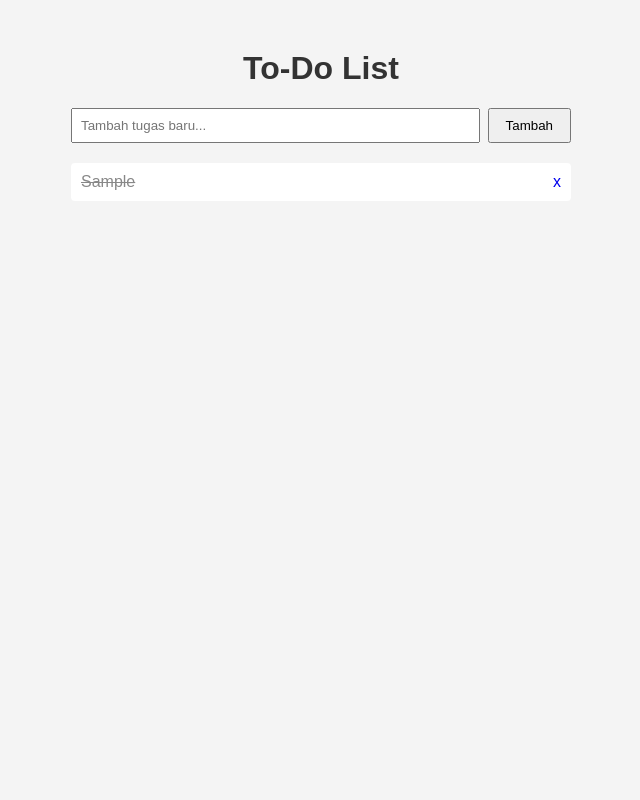
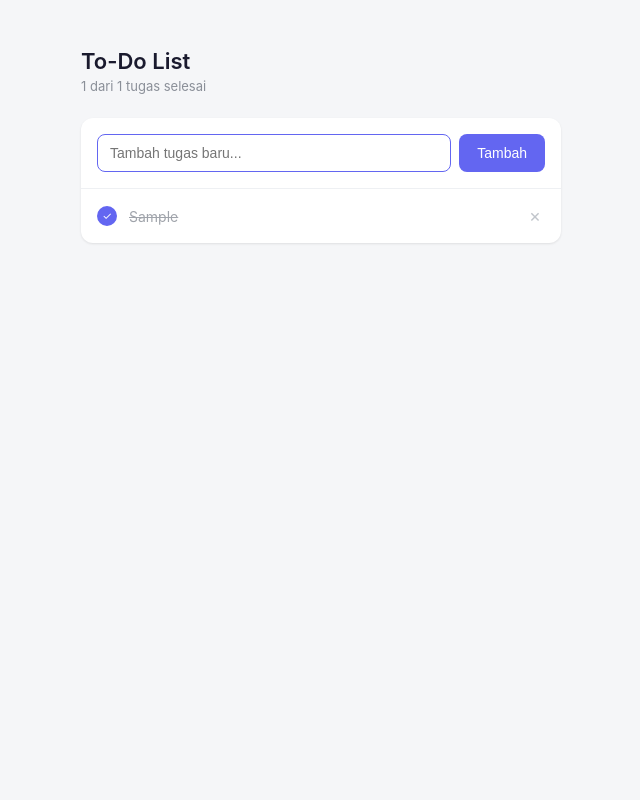
Before and after one commit to Zeydann/todo-app, a PHP site: page / in a window 1280 px wide. Shown: the whole page, without its empty margins (319-959 px from the left). Run offline with PHP 8.4, Linux system fonts and the light colour scheme; tables that the repository leaves empty hold one stand-in row (values such as "Sample post").

Commit message:
revamp UI: minimalist clean design with card layout, progress counter, custom checkboxes

```diff
--- a/index.php
+++ b/index.php
@@ -1,7 +1,6 @@
 <?php
 require_once __DIR__ . "/config.php";
 
-// Tambah todo baru
 if ($_SERVER['REQUEST_METHOD'] === 'POST' && isset($_POST['task']) && trim($_POST['task']) !== '') {
     $task = mysqli_real_escape_string($conn, trim($_POST['task']));
     mysqli_query($conn, "INSERT INTO todos (task, status) VALUES ('$task', 'pending')");
@@ -9,7 +8,6 @@ if ($_SERVER['REQUEST_METHOD'] === 'POST' && isset($_POST['task']) && trim($_POS
     exit;
 }
 
-// Tandai selesai
 if (isset($_GET['complete'])) {
     $id = (int)$_GET['complete'];
     mysqli_query($conn, "UPDATE todos SET status='done' WHERE id=$id");
@@ -17,7 +15,6 @@ if (isset($_GET['complete'])) {
     exit;
 }
 
-// Hapus todo
 if (isset($_GET['delete'])) {
     $id = (int)$_GET['delete'];
     mysqli_query($conn, "DELETE FROM todos WHERE id=$id");
@@ -26,44 +23,148 @@ if (isset($_GET['delete'])) {
 }
 
 $result = mysqli_query($conn, "SELECT * FROM todos ORDER BY created_at DESC");
+$todos = mysqli_fetch_all($result, MYSQLI_ASSOC);
+$total = count($todos);
+$done = count(array_filter($todos, fn($t) => $t['status'] === 'done'));
 ?>
 <!DOCTYPE html>
 <html lang="id">
 <head>
     <meta charset="UTF-8">
+    <meta name="viewport" content="width=device-width, initial-scale=1">
     <title>To-Do List</title>
     <style>
-        body { font-family: Arial, sans-serif; max-width: 500px; margin: 50px auto; background: #f4f4f4; }
-        h1 { text-align: center; color: #333; }
-        form { display: flex; gap: 8px; margin-bottom: 20px; }
-        input[type=text] { flex: 1; padding: 8px; }
-        button { padding: 8px 16px; cursor: pointer; }
-        ul { list-style: none; padding: 0; }
-        li { background: white; padding: 10px; margin-bottom: 8px; border-radius: 4px; display: flex; justify-content: space-between; align-items: center; }
-        .done { text-decoration: line-through; color: #888; }
-        a { text-decoration: none; margin-left: 8px; }
+        * { box-sizing: border-box; margin: 0; padding: 0; }
+        body {
+            font-family: -apple-system, BlinkMacSystemFont, "Segoe UI", Roboto, sans-serif;
+            background: #f5f6f8;
+            color: #1a1a2e;
+            min-height: 100vh;
+            display: flex;
+            justify-content: center;
+            padding: 48px 16px;
+        }
+        .container { width: 100%; max-width: 480px; }
+        .header { margin-bottom: 24px; }
+        .header h1 { font-size: 22px; font-weight: 600; margin-bottom: 4px; }
+        .header p { font-size: 13px; color: #8a8f98; }
+        .card {
+            background: #fff;
+            border-radius: 12px;
+            box-shadow: 0 1px 3px rgba(0,0,0,0.06), 0 1px 2px rgba(0,0,0,0.04);
+            overflow: hidden;
+        }
+        form {
+            display: flex;
+            gap: 8px;
+            padding: 16px;
+            border-bottom: 1px solid #eef0f3;
+        }
+        input[type=text] {
+            flex: 1;
+            border: 1px solid #e3e5e8;
+            border-radius: 8px;
+            padding: 10px 12px;
+            font-size: 14px;
+            outline: none;
+            transition: border-color 0.15s;
+        }
+        input[type=text]:focus { border-color: #6366f1; }
+        button {
+            background: #6366f1;
+            color: #fff;
+            border: none;
+            border-radius: 8px;
+            padding: 10px 18px;
+            font-size: 14px;
+            font-weight: 500;
+            cursor: pointer;
+            transition: background 0.15s;
+        }
+        button:hover { background: #4f46e5; }
+        ul { list-style: none; }
+        li {
+            display: flex;
+            align-items: center;
+            gap: 12px;
+            padding: 14px 16px;
+            border-bottom: 1px solid #f2f3f5;
+            transition: background 0.1s;
+        }
+        li:last-child { border-bottom: none; }
+        li:hover { background: #fafbfc; }
+        .check {
+            width: 20px;
+            height: 20px;
+            border-radius: 50%;
+            border: 2px solid #d1d5db;
+            flex-shrink: 0;
+            display: flex;
+            align-items: center;
+            justify-content: center;
+            text-decoration: none;
+            font-size: 11px;
+            color: transparent;
+            transition: all 0.15s;
+        }
+        .check:hover { border-color: #6366f1; }
+        .check.done { background: #6366f1; border-color: #6366f1; color: #fff; }
+        .task-text { flex: 1; font-size: 14px; }
+        .task-text.done { text-decoration: line-through; color: #a0a4ab; }
+        .delete-btn {
+            color: #c1c5cb;
+            text-decoration: none;
+            font-size: 18px;
+            line-height: 1;
+            padding: 4px;
+            transition: color 0.15s;
+        }
+        .delete-btn:hover { color: #ef4444; }
+        .empty {
+            padding: 48px 16px;
+            text-align: center;
+            color: #a0a4ab;
+            font-size: 14px;
+        }
+        .footer {
+            padding: 10px 16px;
+            font-size: 12px;
+            color: #a0a4ab;
+            background: #fafbfc;
+        }
     </style>
 </head>
 <body>
+    <div class="container">
+        <div class="header">
             <h1>To-Do List</h1>
+            <p><?= $total > 0 ? "$done dari $total tugas selesai" : "Belum ada tugas" ?></p>
+        </div>
+        <div class="card">
             <form method="POST">
-        <input type="text" name="task" placeholder="Tambah tugas baru..." required>
+                <input type="text" name="task" placeholder="Tambah tugas baru..." required autofocus>
                 <button type="submit">Tambah</button>
             </form>
+            <?php if ($total === 0): ?>
+                <div class="empty">Belum ada tugas. Tambahkan satu di atas.</div>
+            <?php else: ?>
                 <ul>
-        <?php while ($row = mysqli_fetch_assoc($result)): ?>
+                    <?php foreach ($todos as $row): ?>
                         <li>
-                <span class="<?= $row['status'] === 'done' ? 'done' : '' ?>">
+                            <?php if ($row['status'] !== 'done'): ?>
+                                <a href="?complete=<?= $row['id'] ?>" class="check"></a>
+                            <?php else: ?>
+                                <a href="?complete=<?= $row['id'] ?>" class="check done">✓</a>
+                            <?php endif; ?>
+                            <span class="task-text <?= $row['status'] === 'done' ? 'done' : '' ?>">
                                 <?= htmlspecialchars($row['task']) ?>
                             </span>
-                <span>
-                    <?php if ($row['status'] !== 'done'): ?>
-                        <a href="?complete=<?= $row['id'] ?>">✔</a>
+                            <a href="?delete=<?= $row['id'] ?>" class="delete-btn">&times;</a>
+                        </li>
+                    <?php endforeach; ?>
+                </ul>
             <?php endif; ?>
-                    <a href="?delete=<?= $row['id'] ?>">x</a>
-                </span>
-            </li>
-        <?php endwhile; ?>
-    </ul>
+        </div>
+    </div>
 </body>
 </html>
```
Lines whose indentation alone changed are shown as unchanged.
